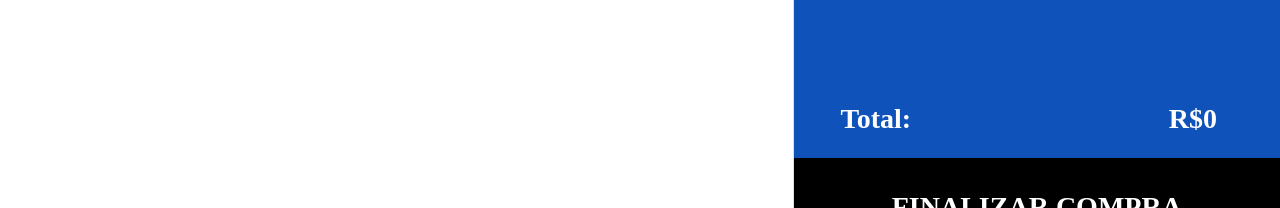
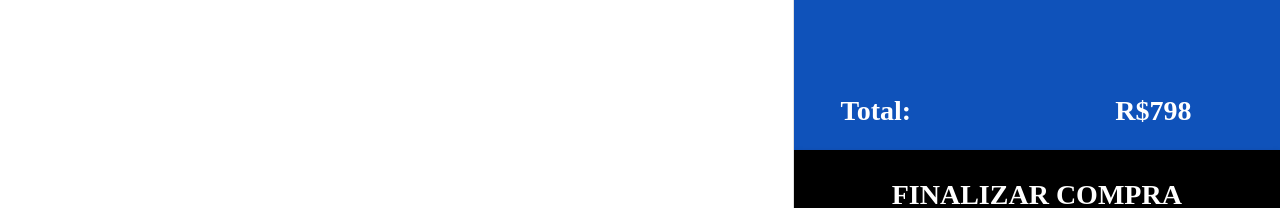
Before and after one commit to ItaloLacerda/MKS-Store, a React (Create React App) app: page / in a window 1280 px wide. Shown: the part 561-769 px from the top of the page. Built offline with nearby package versions, Linux system fonts and the light colour scheme.

Commit message:
refactor: change unit of measure for positioning shopping cart components

```diff
--- a/src/shared/components/shopping-cart/ShoppingCart.tsx
+++ b/src/shared/components/shopping-cart/ShoppingCart.tsx
@@ -23,7 +23,7 @@ export const ShoppingCart = () => {
         </Box>
         <Box width={theme.spacing(60.80)} height="10%" sx={boxTotalstyle}>
           <Typography component="p" variant='h3' sx={drawerTotalStyle}>Total:</Typography>
-          <Typography component="p" variant='h3' sx={drawerValueStyle}>R$0</Typography>
+          <Typography component="p" variant='h3' sx={drawerValueStyle}>R$798</Typography>
         </Box>
         <Button variant="contained" sx={checkoutButtonStyle}>Finalizar Compra</Button>
       </Box>
--- a/src/shared/components/shopping-cart/ShoppingCartStyle.ts
+++ b/src/shared/components/shopping-cart/ShoppingCartStyle.ts
@@ -4,7 +4,7 @@ export const DrawerHeader = styled('div')(() => ({
   display: 'flex',
   padding: '0' ,
   justifyContent: 'space-between',
-  height: '101px'
+  height: '11.59%'
 }));
 
 export const styleBox = {
@@ -32,7 +32,7 @@ export const drawerTitleStyle = {
 export const checkoutButtonStyle = {
   backgroundColor: '#000000',
   width: '100%',
-  height: '97px',
+  height: '11.13%',
   fontWeight: '700',
   fontSize: '28px',
   lineHeight: '15px',
@@ -43,12 +43,12 @@ export const boxTotalstyle = {
   display: 'flex',
   padding: '0' ,
   alignItems: 'center',
-  justifyContent: 'space-between',
+  justifyContent: 'flex-start',
 };
 
 export const drawerValueStyle = {
   color: '#FFFFFF',
-  marginRight: '63px',
+  marginLeft: '204px',
 };
 
 export const drawerTotalStyle = {
```
